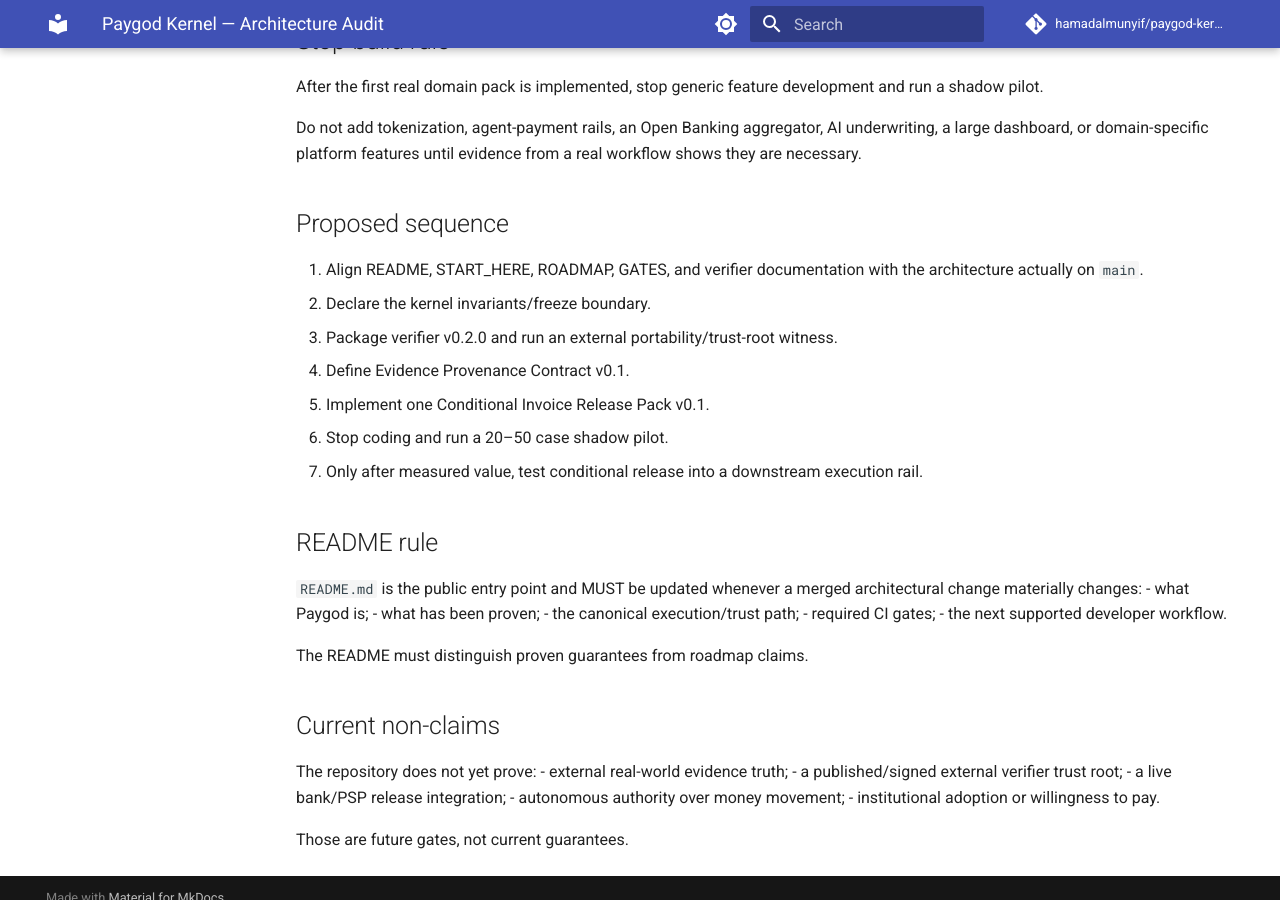
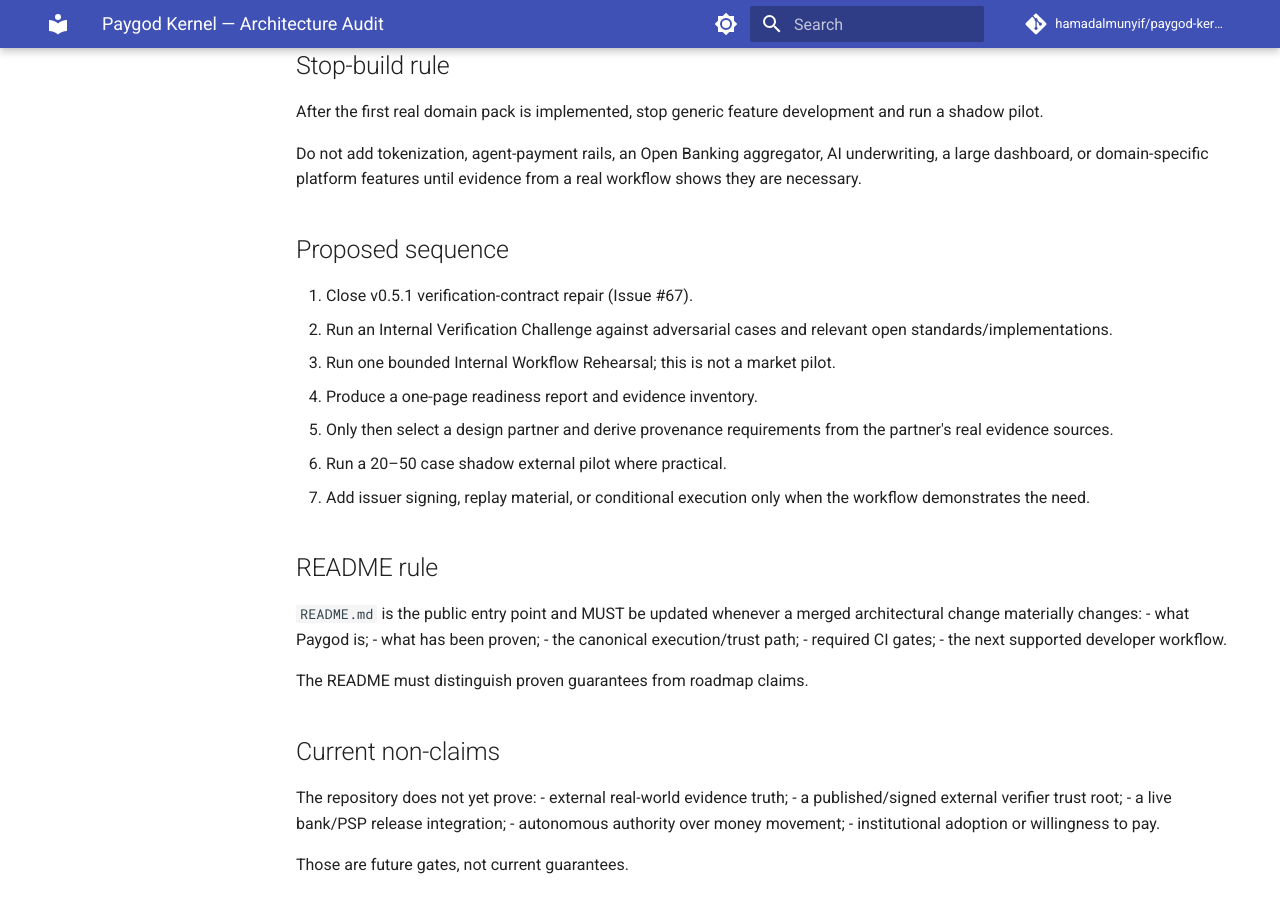
Before and after one commit to hamadalmunyif/paygod-kernel-mvp, an MkDocs documentation site: the page built from docs/ARCHITECTURE_AUDIT.md, in a window 1280 px wide and 900 px high, scrolled down 3400 px. Built offline with MkDocs 1.6.1 and Material for MkDocs 9.7.7, drawn with Linux system fonts in a browser that asks for light colours; comment, search, counter and statistics services are not loaded; some of the changed text lies outside the part shown.

Commit message:
docs: repair freeze boundary and readiness sequence

```diff
--- a/docs/ARCHITECTURE_AUDIT.md
+++ b/docs/ARCHITECTURE_AUDIT.md
@@ -50,14 +50,14 @@
 
 ## FREEZE
 
-Freeze semantics unless a failing real domain pilot demonstrates a required change:
+Freeze semantics only after known contract defects are repaired in v0.5.1. Thereafter, require an explicit versioned change rather than silent drift.
 
-- canonicalization and digest semantics;
+- the versioned `paygod-c14n-v1` canonicalization and digest semantics;
 - evidence-bundle digest construction;
 - receipt-to-manifest binding;
 - ledger hash-chain rules;
 - deterministic pack evaluation semantics;
-- verifier VALID/INVALID fail-closed behavior;
+- verifier integrity pass/fail behavior and explicit independent trust dimensions;
 - no-checkout verification trust boundary.
 
 A domain feature alone is not sufficient justification to modify these primitives.
@@ -126,13 +126,13 @@
 
 ## Proposed sequence
 
-1. Align README, START_HERE, ROADMAP, GATES, and verifier documentation with the architecture actually on `main`.
-2. Declare the kernel invariants/freeze boundary.
-3. Package verifier v0.2.0 and run an external portability/trust-root witness.
-4. Define Evidence Provenance Contract v0.1.
-5. Implement one Conditional Invoice Release Pack v0.1.
-6. Stop coding and run a 20–50 case shadow pilot.
-7. Only after measured value, test conditional release into a downstream execution rail.
+1. Close v0.5.1 verification-contract repair (Issue #67).
+2. Run an Internal Verification Challenge against adversarial cases and relevant open standards/implementations.
+3. Run one bounded Internal Workflow Rehearsal; this is not a market pilot.
+4. Produce a one-page readiness report and evidence inventory.
+5. Only then select a design partner and derive provenance requirements from the partner's real evidence sources.
+6. Run a 20–50 case shadow external pilot where practical.
+7. Add issuer signing, replay material, or conditional execution only when the workflow demonstrates the need.
 
 ## README rule
 
```
